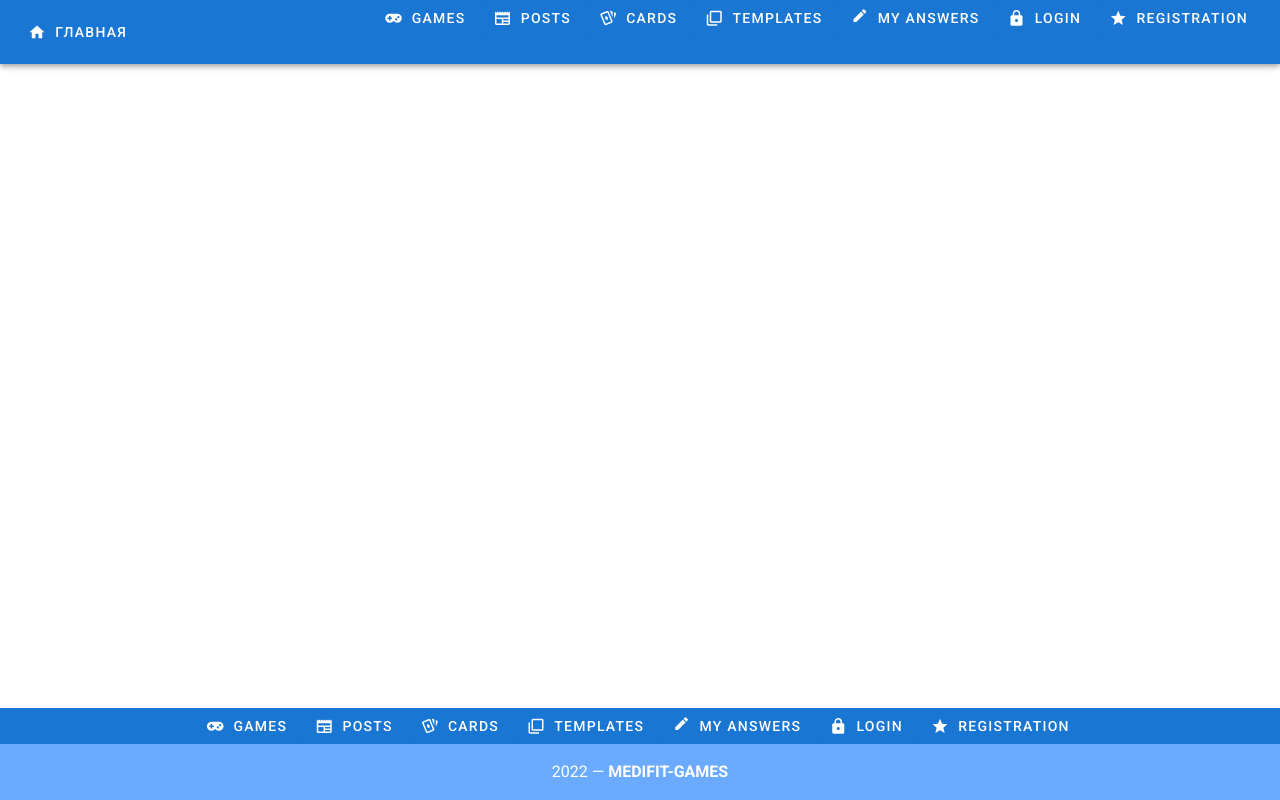
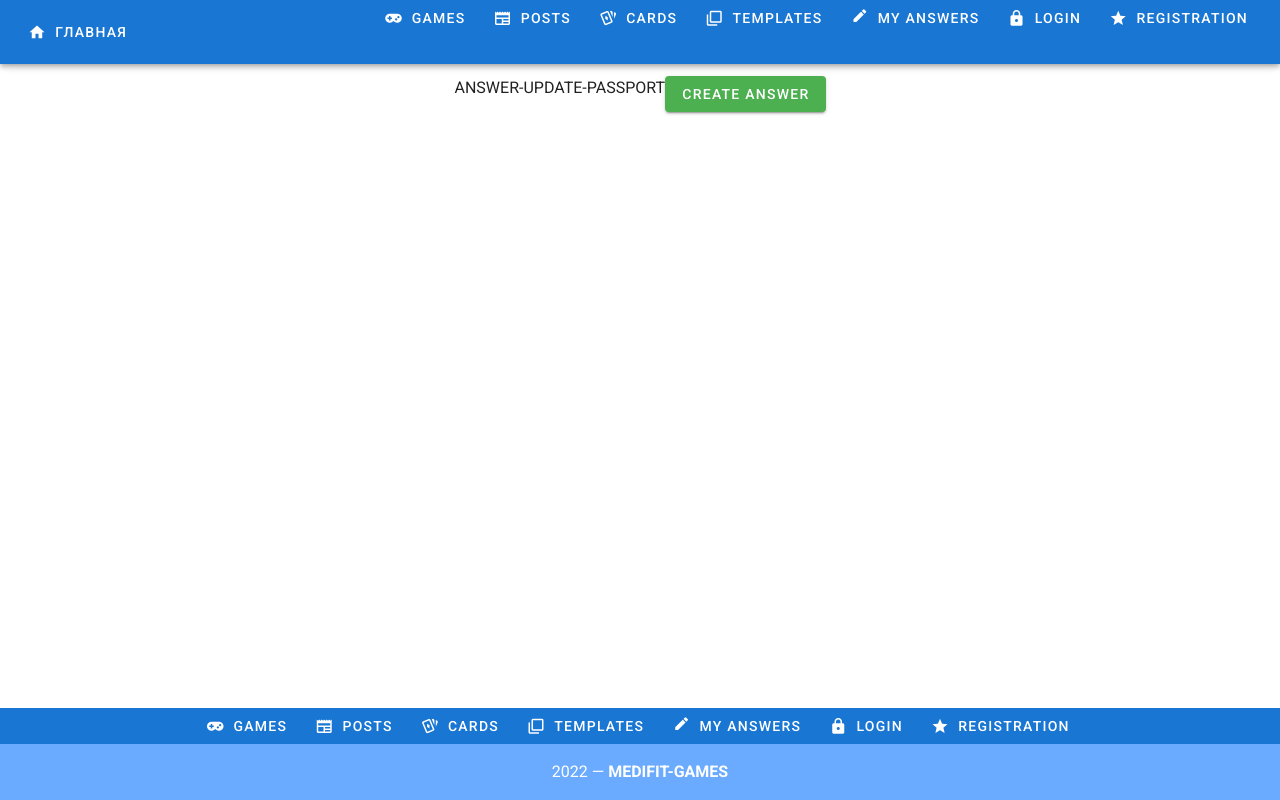
Before and after one commit to Valegor/vuetify-super, a Vue app: page /answer-update-passport/1 in a window 1280 px wide. Built offline with nearby package versions, Linux system fonts and the light colour scheme.

Commit message:
complete create answer redirect

```diff
--- a/src/components/Answers/Create/AnswerCreate.vue
+++ b/src/components/Answers/Create/AnswerCreate.vue
@@ -1,7 +1,7 @@
 <template>
     <v-container>
         <v-row justify="center">
-            ANSWER-CREATE
+            PLEESE WAIT
         </v-row>
     </v-container>
 </template>
@@ -29,6 +29,10 @@
             console.log('start create template')
             this.exist()
         },
+        redirect(){
+
+
+        },
         createAnswer(){
 
             axios.post('/api/answer-create', {
@@ -47,6 +51,8 @@
 
                         this.id = response.data.data.id
                         console.log('Created Answer ID: ' + this.id)
+
+                        this.$router.push( '/answer-update-object/' + `${this.id}`)
 
                         // return response
                     })
--- /dev/null
+++ b/src/components/Answers/Create/AnswerUpdateObject.vue
@@ -0,0 +1,29 @@
+<template>
+    <v-container>
+        <v-row justify="center">
+            ANSWER-UPDATE-OBJECT
+        </v-row>
+    </v-container>
+</template>
+
+<script>
+
+    export default {
+    data: () => ({
+
+    }),
+    methods: {
+    },
+    created () {
+
+    },
+    updated (){
+
+    },
+    mounted() {
+
+    }
+
+    }
+
+</script>
--- /dev/null
+++ b/src/components/Answers/Create/AnswerUpdatePassport.vue
@@ -0,0 +1,40 @@
+<template>
+    <v-container>
+        <v-row justify="center">
+            ANSWER-UPDATE-PASSPORT
+
+        <v-btn
+        color="success"
+        dark
+        @click="redirect"
+        >
+        Create Answer
+        </v-btn>
+        </v-row>
+    </v-container>
+</template>
+
+<script>
+
+    export default {
+    data: () => ({
+        id: '10',
+    }),
+    methods: {
+        redirect(){
+            this.id = 15
+            this.$router.push( '/answer-update-object/' + `${this.id}`)
+        }
+    },
+    created () {
+
+    },
+    updated (){
+
+    },
+    mounted() {
+
+    }
+    }
+
+</script>
--- a/src/router/index.js
+++ b/src/router/index.js
@@ -49,6 +49,8 @@ import MyComments from '@/components/Answers/Comments/MyComments'
 //Answer-Create
 import AnswerCreate from '@/components/Answers/Create/AnswerCreate'
 import AnswerUpdate from '@/components/Answers/Create/AnswerUpdate'
+import AnswerUpdatePassport from '@/components/Answers/Create/AnswerUpdatePassport'
+import AnswerUpdateObject from '@/components/Answers/Create/AnswerUpdateObject'
 import StartCreate from '@/components/Answers/Create/StartCreate'
 import MyAnswers from '@/components/Answers/Create/MyAnswers'
 
@@ -236,6 +238,16 @@ export default new Router({
       component: AnswerUpdate
     },
     {
+      path: '/answer-update-passport/:id',
+      name: 'answer-update-passport',
+      component: AnswerUpdatePassport
+    },
+    {
+      path: '/answer-update-object/:id',
+      name: 'answer-update-object',
+      component: AnswerUpdateObject
+    },
+    {
       path: '/start-answer',
       name: 'start-answer',
       component: StartCreate
```
